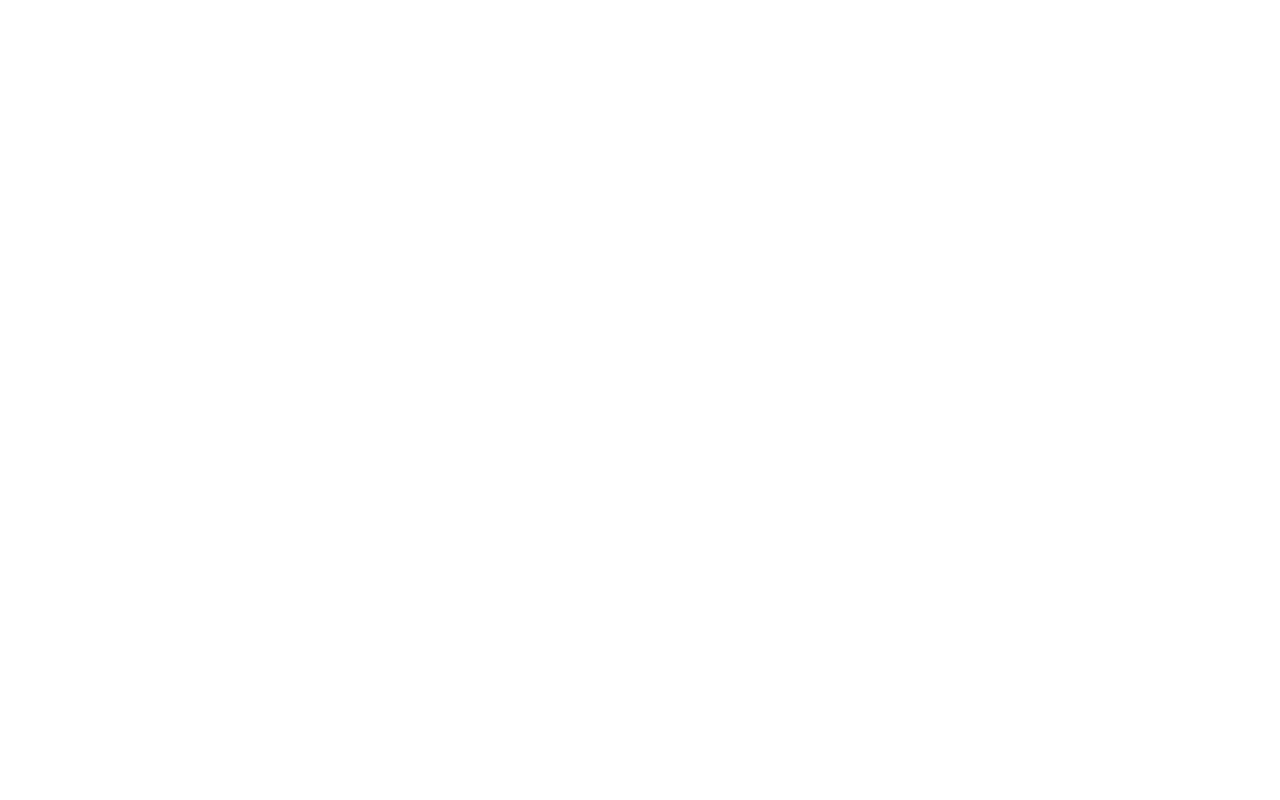
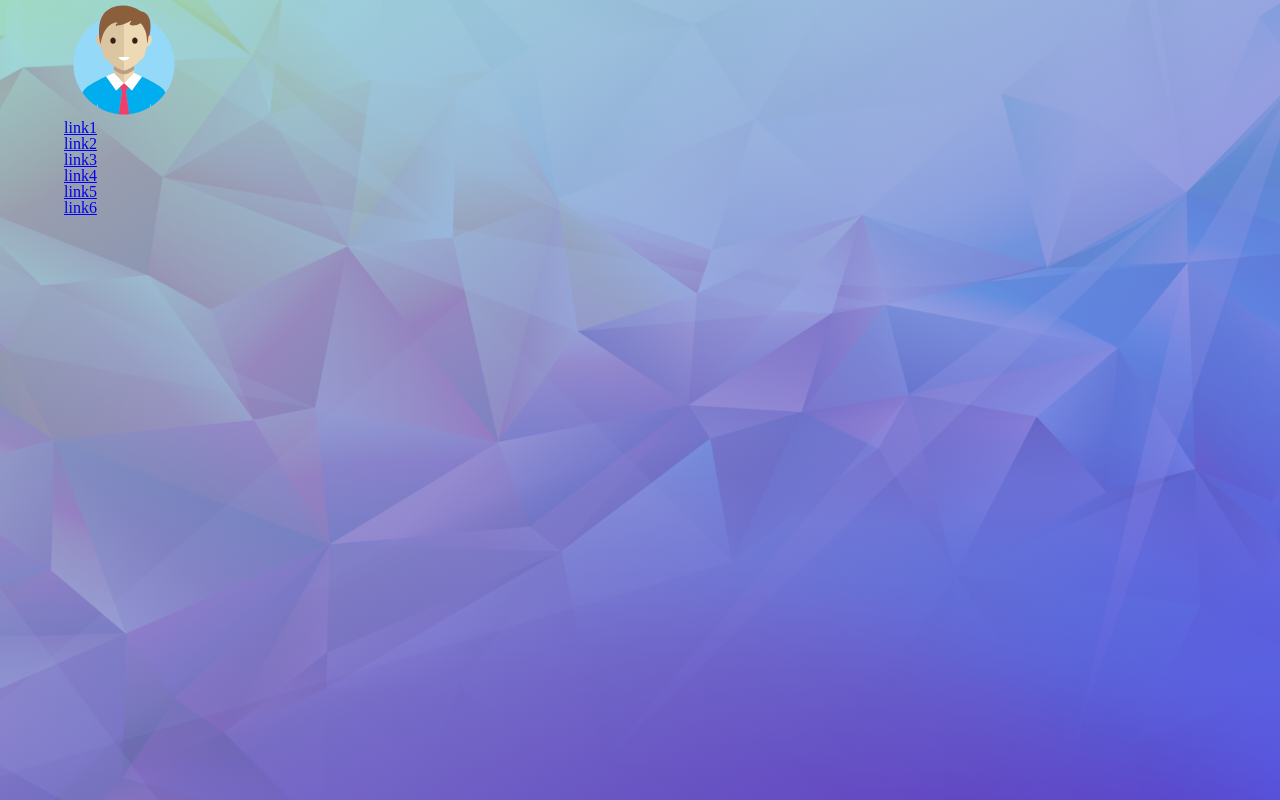
Before and after one commit to Elenakostenko/practice-flex, a plain HTML site: page index.html in a window 1280 px wide. Drawn offline with Linux system fonts and the light colour scheme.

Commit message:
start work

```diff
--- a/index.html
+++ b/index.html
@@ -10,6 +10,25 @@
 
 </head>
 <body>
+<div class="main">
+    <div class="main-overlay">
+    </div>
+    <div class="header">
+        <div class="logo">
+            <img src="images/avatar.svg" alt="logo">
+        </div>
+        <div class="menu">
+            <ul>
+                <li><a href="#" class="menu-link">link1</a></li>
+                <li><a href="#" class="menu-link">link2</a></li>
+                <li><a href="#" class="menu-link">link3</a></li>
+                <li><a href="#" class="menu-link">link4</a></li>
+                <li><a href="#" class="menu-link">link5</a></li>
+                <li><a href="#" class="menu-link">link6</a></li>
+            </ul>
+        </div>
+    </div>
+</div>
 
 </body>
 </html>
--- a/style.css
+++ b/style.css
@@ -0,0 +1,38 @@
+*, *:before, *:after{
+    box-sizing: border-box;
+}
+body{
+    margin: 0;
+}
+.main{
+    display: flex;
+    flex-direction: column;
+    justify-content: space-between;
+    height: 100vh;
+    align-items: center;
+    min-height: 600px;
+    background: url("images/fon1.jpeg") no-repeat center;
+    background-size: cover;
+    position: relative;
+
+}
+.main-overlay{
+    background-image: linear-gradient(150deg, rgb(136,211,206)0%, rgb(110,69,226)100%);
+    position: absolute;
+    left: 0;
+    top: 0;
+    width: 100%;
+    height: 100%;
+    opacity: 0.8;
+    z-index: 0;
+
+
+}
+.header{
+    width: 90%;
+    position: relative;
+    z-index: 1;
+}
+.main .logo img{
+    width: 120px;
+}
```
Also changed, not shown: images/avatar.svg (added), images/fon1.jpeg (added).
